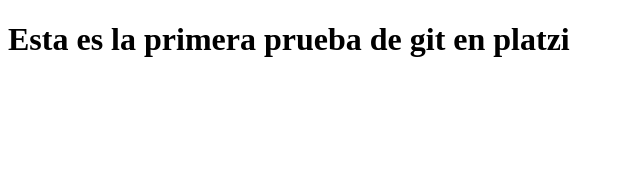
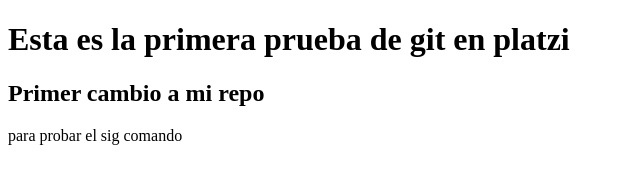
Before and after one commit to Jonhks/diff-and-reset, a plain HTML site: page index.html in a window 1280 px wide. Shown: the whole page, without its empty margins (0-640 px from the left). Drawn offline with Linux system fonts and the light colour scheme.

Commit message:
Para probar el siguiente comando mixed

```diff
--- a/index.html
+++ b/index.html
@@ -8,5 +8,7 @@
 </head>
 <body>
   <h1>Esta es la primera prueba de git en platzi </h1>
+  <h2>Primer cambio a mi repo</h2>
+  <p>para probar el sig comando</p>
 </body>
 </html>
```
